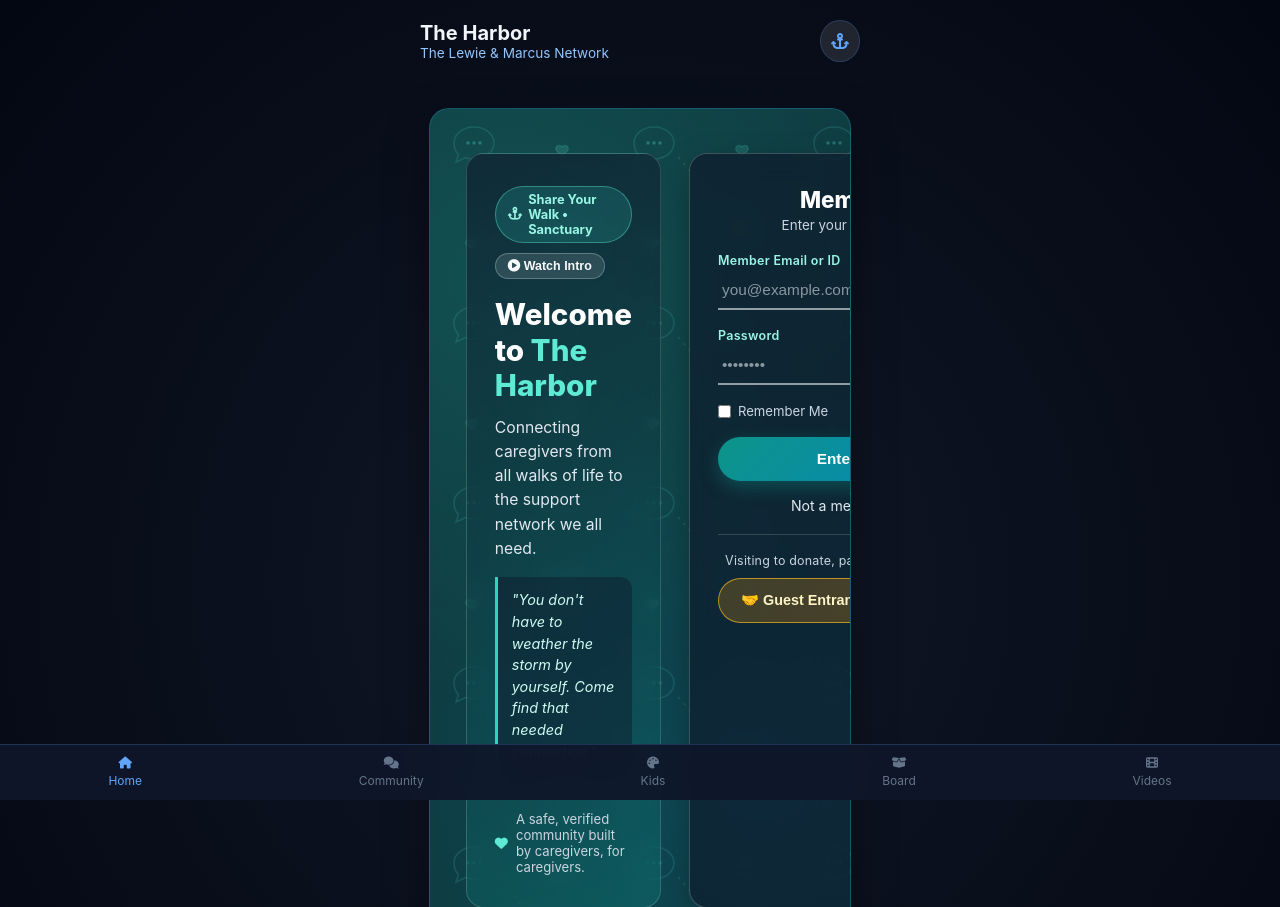
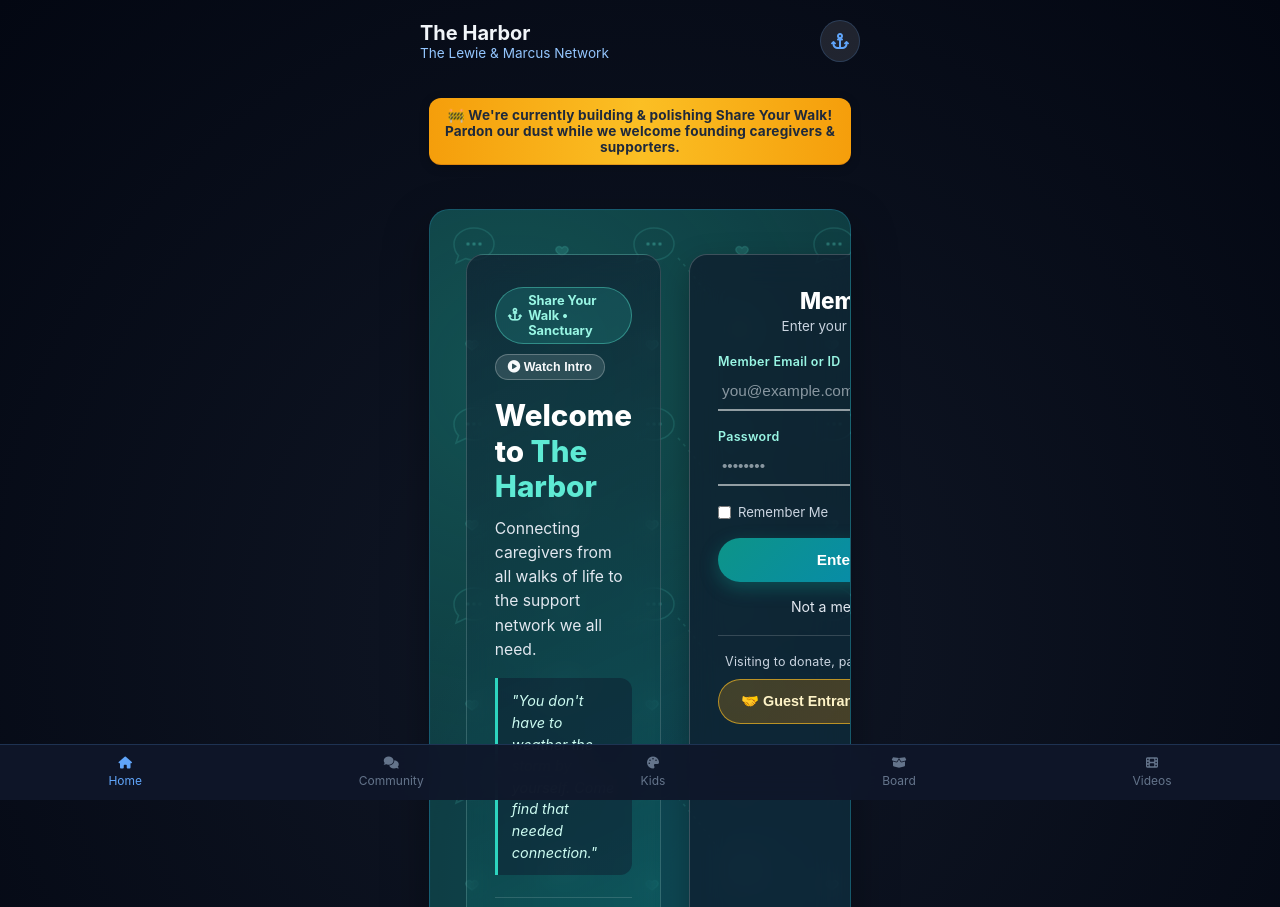
Before and after one commit to ajann-boop/the-harbor, a Flask app: page / in a window 1280 px wide. Shown: the top 907 px of the page. Run offline with Flask 3, Linux system fonts and the light colour scheme.

Commit message:
Fix JS syntax error on onboarding buttons and display under construction banner above welcome card

```diff
--- a/templates/index.html
+++ b/templates/index.html
@@ -255,7 +255,10 @@
         <main class="dashboard-main">
 
             <!-- Global Caregiver Sanctuary Welcome Card (Auth Screen) -->
-            <section class="fuelpay-hero-card harbor-chat-pattern-bg" id="home-hero-section">
+            <div class="harbor-construction-banner" style="border-radius:12px; margin:0 auto 14px; max-width:1020px; position:relative; z-index:50;">
+            🚧 We're currently building &amp; polishing Share Your Walk! Pardon our dust while we welcome founding caregivers &amp; supporters.
+        </div>
+        <section class="fuelpay-hero-card harbor-chat-pattern-bg" id="home-hero-section">
             <div class="harbor-split-shell">
                 <!-- Left Panel: Welcome & Caregiver Mission -->
                 <div class="harbor-welcome-pane">
@@ -721,10 +724,6 @@
                 loginBox.style.display = 'block';
             }
             window.scrollTo({ top: 0, behavior: 'smooth' });
-        } else {
-                signupForm.style.display = 'none';
-                loginForm.style.display = 'block';
-            }
         }
 
         async function handleLoginClick() {
```
